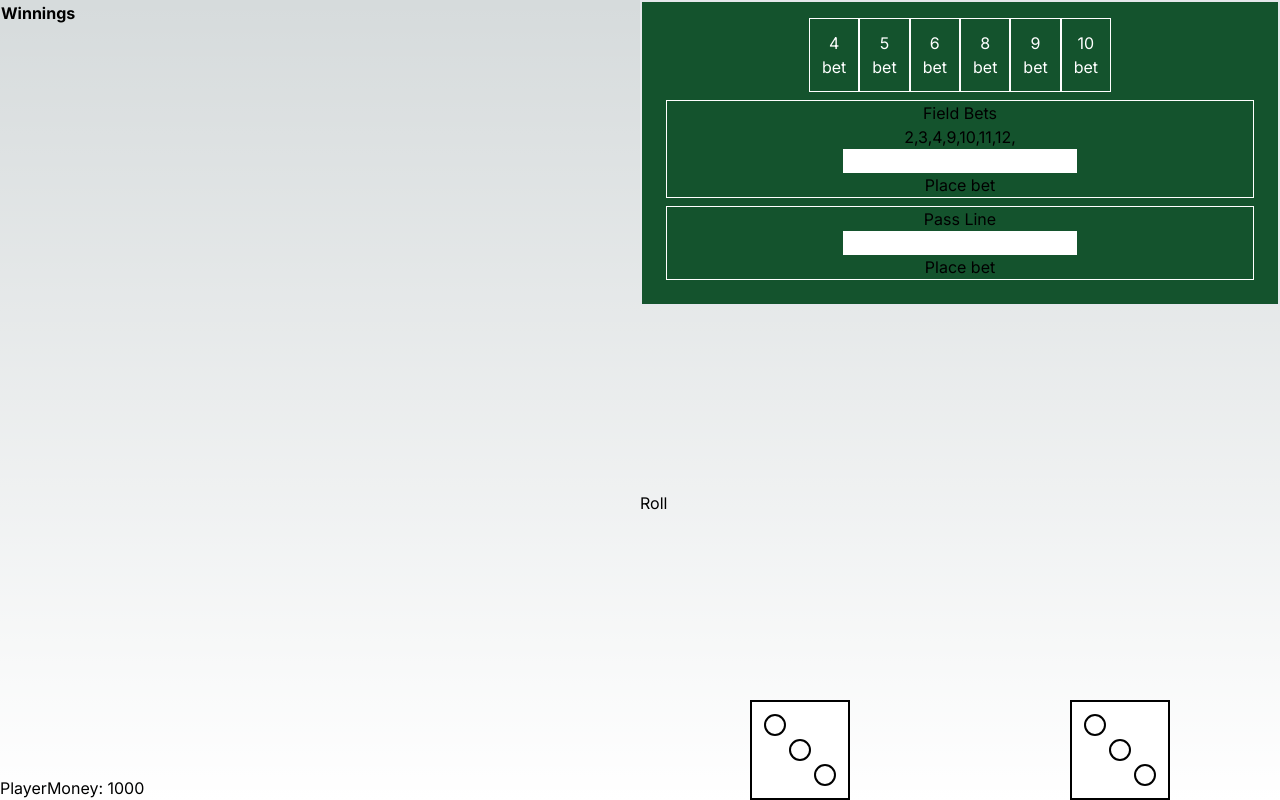
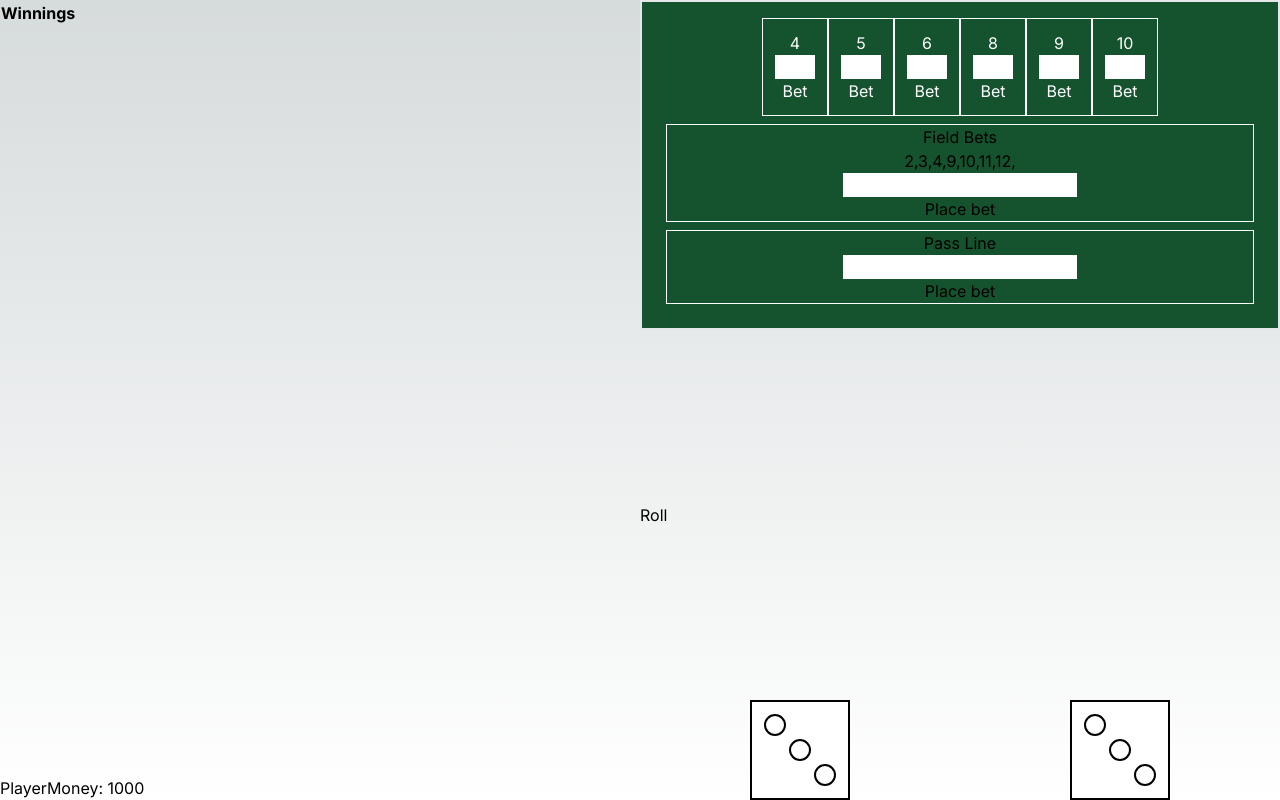
Before and after one commit to ssmith323/craps, a Next.js app: page / in a window 1280 px wide. Built offline with nearby package versions, Linux system fonts and the light colour scheme.

Commit message:
place bets

```diff
--- a/src/app/component/FieldBets.tsx
+++ b/src/app/component/FieldBets.tsx
@@ -12,7 +12,7 @@ export const FieldBets = () => {
 
   const placeBet = () => {
     const num = parseInt(bet ?? "0");
-    if (money > num) {
+    if (money >= num) {
       setField((field) => (field ?? 0) + num);
       setMoney((money) => money - num);
       setBet("");
--- a/src/app/component/PassLine.tsx
+++ b/src/app/component/PassLine.tsx
@@ -49,7 +49,7 @@ export const PassLine = () => {
           <button onClick={placeBet}>Place bet</button>
         </>
       )}
-      {point && (
+      {point && pass && (
         <>
           <input
             className="text-black"
--- a/src/app/component/PlaceBets.tsx
+++ b/src/app/component/PlaceBets.tsx
@@ -1,18 +1,55 @@
-import { FC } from "react";
+import { FC, useContext, useState } from "react";
+import { UserContext } from "../context/UserContext";
 interface NumberProps {
   number: number; //"4" | "5" | "6" | "8" | "9" | "10";
   isPoint: boolean;
 }
 export const PlaceBet: FC<NumberProps> = ({ number, isPoint }) => {
+  const [bet, setBet] = useState<string | null>();
+  const { bets, setMoney, money } = useContext(UserContext);
+
+  const placeBet = () => {
+    const num = parseInt(bet ?? "0");
+    if (money >= num) {
+      (bets as any)[`setPlace${number}`](
+        (field: number | null) => (field ?? 0) + num
+      );
+      setMoney((money) => money - num);
+      setBet("");
+    } else {
+      console.error("Not enough money to place the bet");
+    }
+  };
+
+  const removeBet = () => {
+    (bets as any)[`setPlace${number}`](null);
+    setMoney((money) => money + ((bets as any)[`place${number}`] ?? 0));
+    setBet("");
+  };
   return (
     <div className="relative flex flex-col border border-white text-white justify-between items-center p-3">
       <div>{number}</div>
-      <button>bet</button>
       {isPoint && (
-        <div className="absolute top-0 right-0 bg-white border rounded-full text-gray-800">
+        <div className="absolute top-0 left-0 bg-white border rounded-full text-gray-800">
           On
         </div>
       )}
+      <input
+        className="text-black w-10"
+        onChange={(event) => setBet(event.currentTarget.value)}
+        type="number"
+        value={bet ?? ""}
+      />
+      <button onClick={placeBet}>Bet</button>
+      {(bets as any)[`place${number}`] &&
+        (bets as any)[`place${number}`] > 0 && (
+          <button
+            className="absolute top-0 right-0 rounded-full w-8 h-8 bg-red-700 border border-gray-800 text-center"
+            onClick={removeBet}
+          >
+            {(bets as any)[`place${number}`]}
+          </button>
+        )}
     </div>
   );
 };
--- a/src/app/context/UserProvider.tsx
+++ b/src/app/context/UserProvider.tsx
@@ -9,6 +9,12 @@ export const UserProvider: FC<UserProviderProps> = ({ children }) => {
   const [fieldBet, setFieldBet] = useState<number | null>(null);
   const [passBet, setPassBet] = useState<number | null>(null);
   const [odds, setOdds] = useState<number | null>(null);
+  const [place4, setPlace4] = useState<number | null>(null);
+  const [place5, setPlace5] = useState<number | null>(null);
+  const [place6, setPlace6] = useState<number | null>(null);
+  const [place8, setPlace8] = useState<number | null>(null);
+  const [place9, setPlace9] = useState<number | null>(null);
+  const [place10, setPlace10] = useState<number | null>(null);
   return (
     <UserContext.Provider
       value={{
@@ -21,6 +27,18 @@ export const UserProvider: FC<UserProviderProps> = ({ children }) => {
           setPass: setPassBet,
           setOdds,
           odds,
+          place6,
+          setPlace6,
+          place10,
+          place4,
+          place5,
+          place8,
+          place9,
+          setPlace10,
+          setPlace4,
+          setPlace5,
+          setPlace8,
+          setPlace9,
         },
       }}
     >
--- a/src/app/context/usePayout.ts
+++ b/src/app/context/usePayout.ts
@@ -10,6 +10,15 @@ const ODDS_PAYOUT = new Map([
   [10, 2],
   [9, 1.5],
   [8, 1.2],
+]);
+
+const PLACE_PAYOUT = new Map([
+  [4, 1.8],
+  [5, 1.4],
+  [6, 1.16666666667],
+  [10, 1.8],
+  [9, 1.4],
+  [8, 1.16666666667],
 ]);
 
 export const usePayout = () => {
@@ -36,6 +45,19 @@ export const usePayout = () => {
       bets.setPass(null);
       bets.setOdds(null);
     }
+    if (results.place === BetResults.PAY) {
+      const payout = Math.floor(
+        PLACE_PAYOUT.get(die1 + die2)! * (bets as any)[`place${die1 + die2}`]
+      );
+      setMoney((m) => m + payout);
+    } else if (results.place === BetResults.COLLECT) {
+      bets.setPlace4(null);
+      bets.setPlace5(null);
+      bets.setPlace6(null);
+      bets.setPlace8(null);
+      bets.setPlace9(null);
+      bets.setPlace10(null);
+    }
   };
 
   return payoutUser;
```
Also changed, not shown: src/app/context/UserContext.ts (+12 -0 lines).
